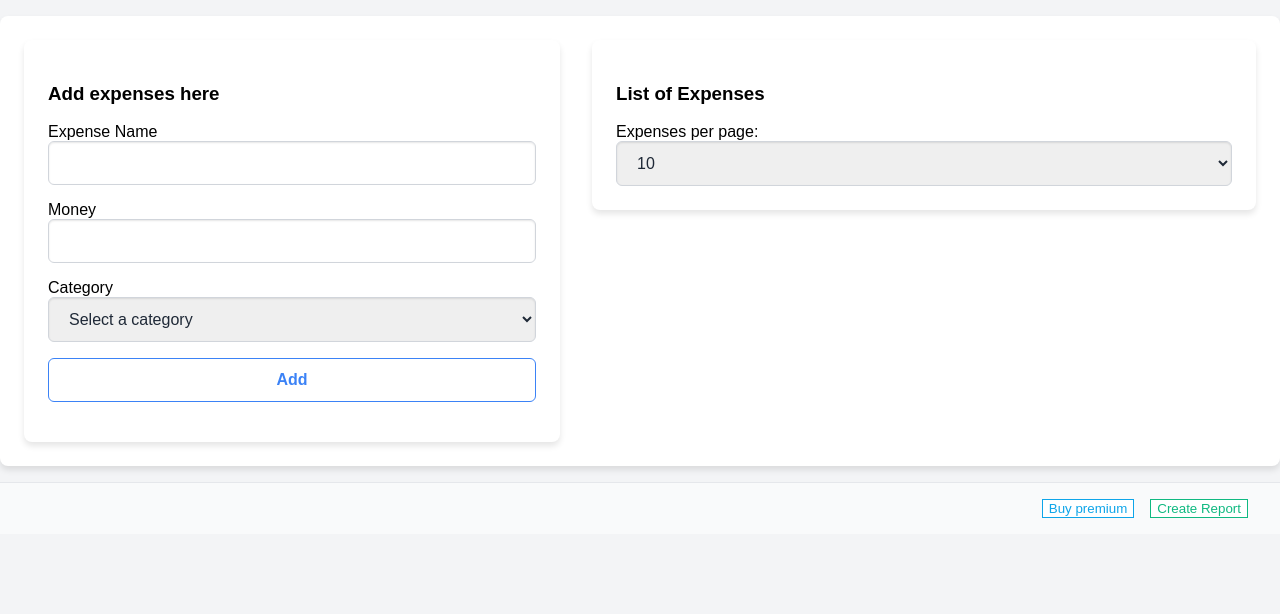
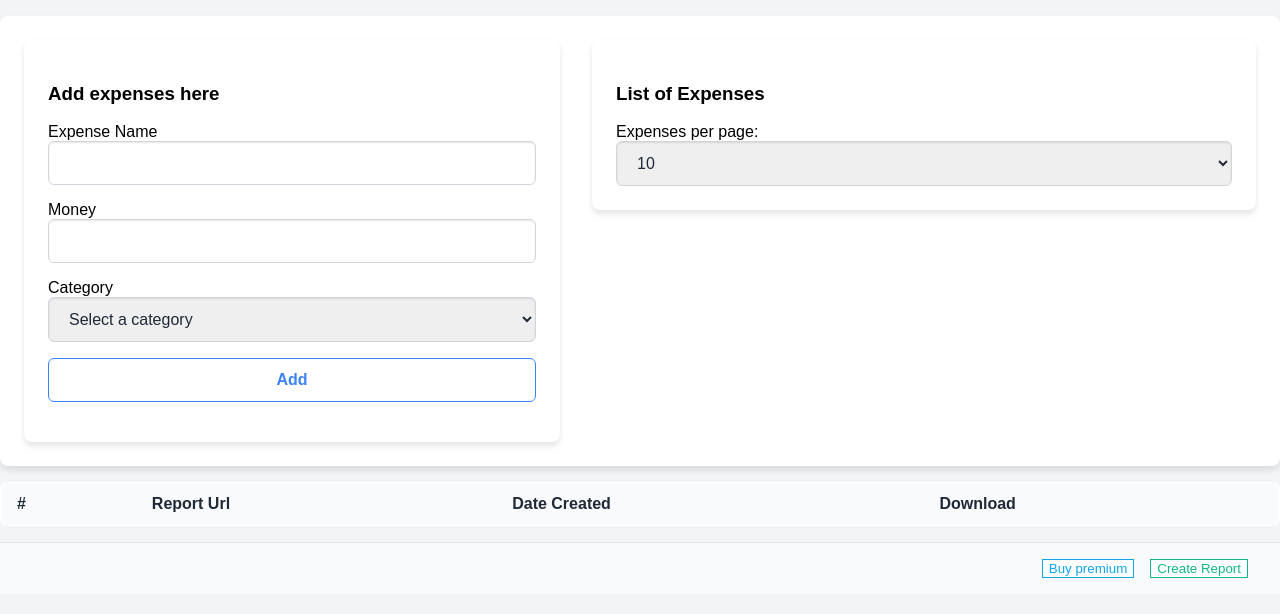
Before and after one commit to sahashiharshit/Expenses-App-backend, a website: page views/expense.html in a window 1280 px wide. Drawn offline with Linux system fonts and the light colour scheme; no server answers; a script that the page names is missing; some icons are missing.

```diff
--- a/views/expense.html
+++ b/views/expense.html
@@ -77,7 +77,7 @@
 
     </div>
   </div>
-  <!-- <div id="oldreports">
+  <div id="oldreports">
     <table id="reports-table" class="table table-striped table-bordered">
       <thead>
         <tr >
@@ -91,7 +91,7 @@
       </thead>
     </table>
 
-  </div> -->
+  </div>
 
   <div class="button-section">
     <button class="btn btn-outline-info mt-2" id="buyPremiumButton">Buy premium</button>
```
Also changed, not shown: views/forgot-password.html (+4 -4 lines).
